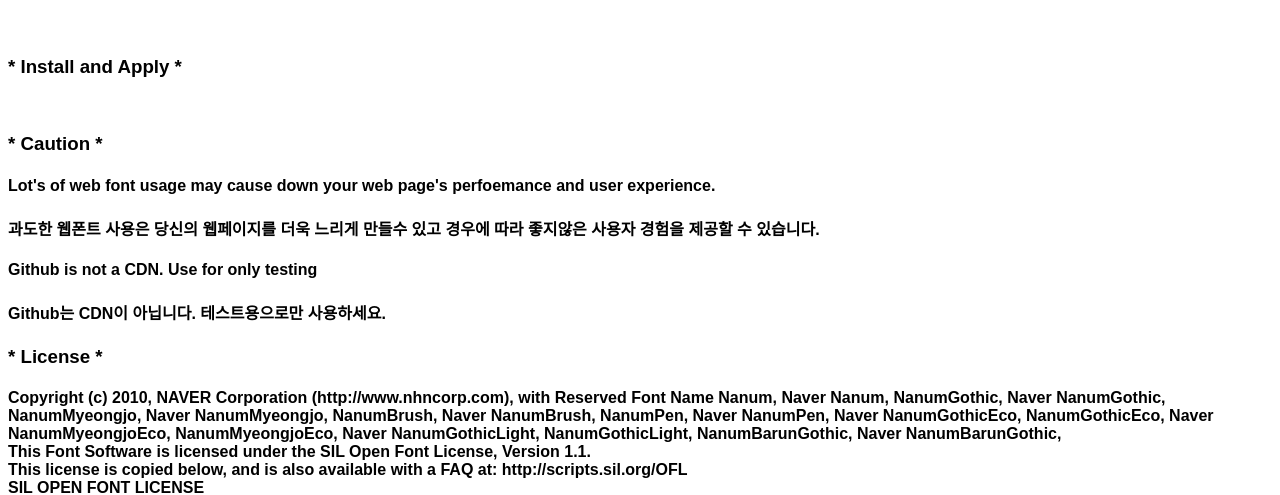
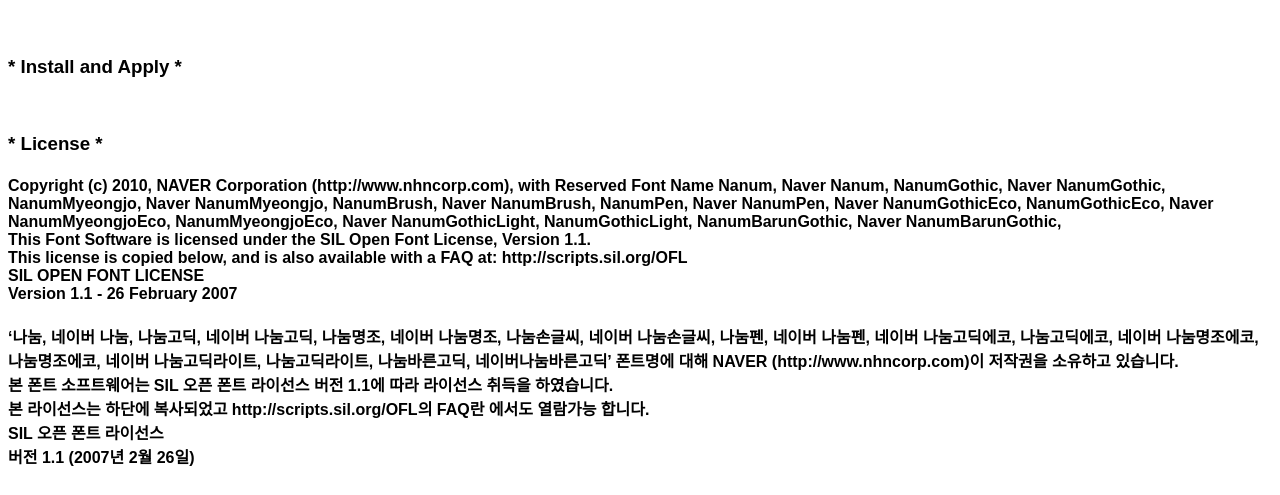
Before and after one commit to hiun/NanumBarunGothic, a plain HTML site: page index.html in a window 1280 px wide. Shown: the part 327-822 px from the top of the page. Drawn offline with Linux system fonts and the light colour scheme; a web font is replaced by a local one.

Commit message:
Update index.html

```diff
--- a/index.html
+++ b/index.html
@@ -22,11 +22,6 @@
 		<h3>* Install and Apply *</h3>
 		<script src="https://gist.github.com/openhiun/d650848c5c1059556ce8.js"></script>
 		<br>
-		<h3>* Caution *</h3>
-		<h4>Lot's of web font usage may cause down your web page's perfoemance and user experience.</h4>
-		<h4>과도한 웹폰트 사용은 당신의 웹페이지를 더욱 느리게 만들수 있고 경우에 따라 좋지않은 사용자 경험을 제공할 수 있습니다.</h4>
-		<h4>Github is not a CDN. Use for only testing</h4>
-		<h4>Github는 CDN이 아닙니다. 테스트용으로만 사용하세요.</h4>
 		<h3>* License *</h3>
 		<h4>Copyright (c) 2010, NAVER Corporation (http://www.nhncorp.com),
 with Reserved Font Name Nanum, Naver Nanum, NanumGothic, Naver NanumGothic, NanumMyeongjo, Naver NanumMyeongjo, NanumBrush, Naver NanumBrush, NanumPen, Naver NanumPen, Naver NanumGothicEco, NanumGothicEco, Naver NanumMyeongjoEco, NanumMyeongjoEco, Naver NanumGothicLight, NanumGothicLight, NanumBarunGothic, Naver NanumBarunGothic,<br>
```
